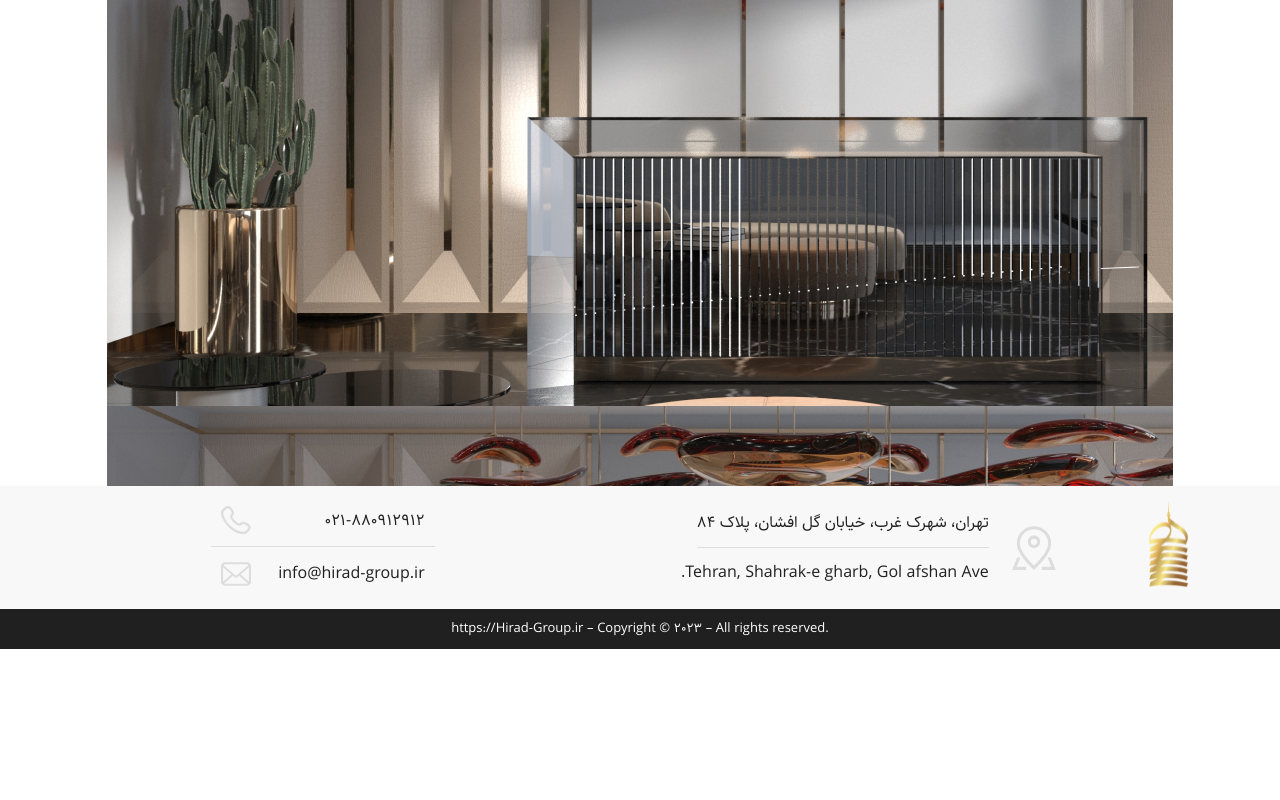
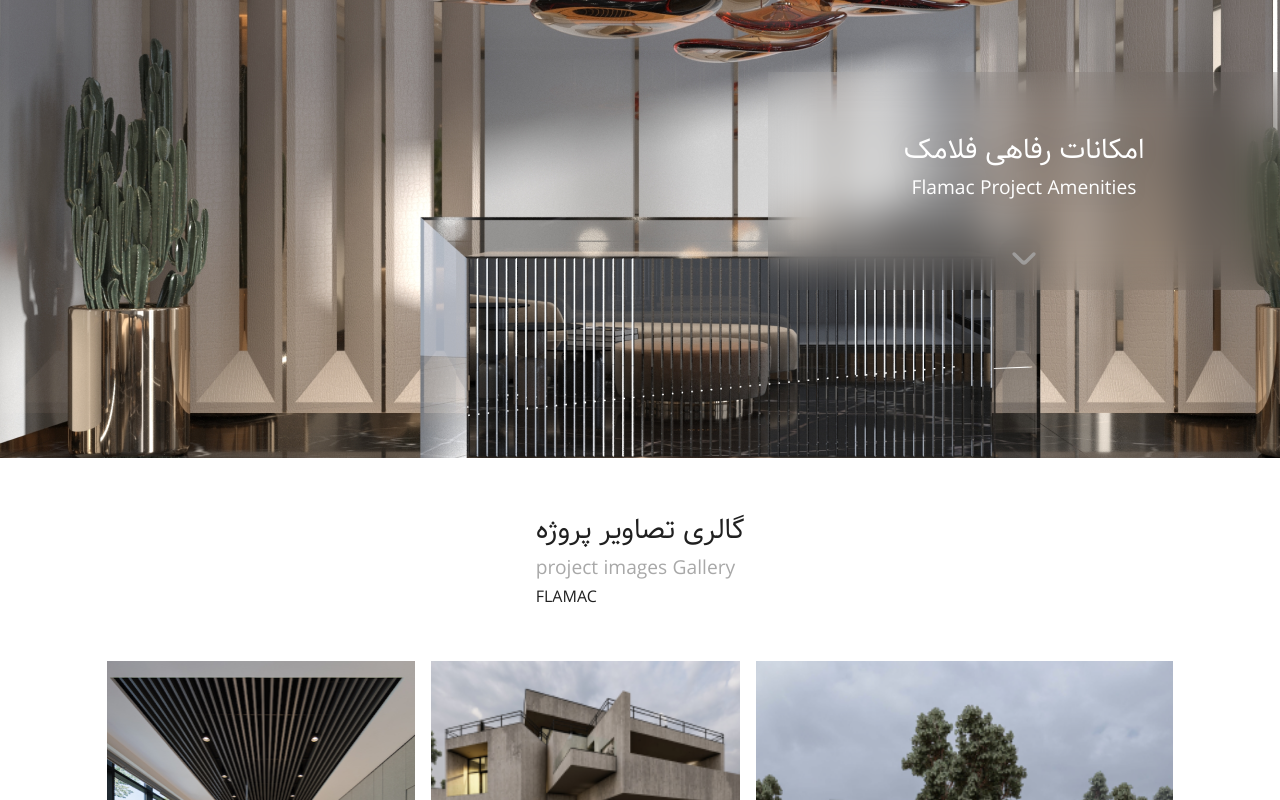
Before and after one commit to masoud-Tesna/hirad, a Next.js app: page /projects/1 in a window 1280 px wide. Shown: the part 1560-2360 px from the top of the page. Before the commit the page ends 2209 px from the top, so only its background shows below. Built offline with nearby package versions, Linux system fonts and the light colour scheme.

Commit message:
update project

```diff
--- a/next.config.js
+++ b/next.config.js
@@ -1,4 +1,6 @@
 /** @type {import('next').NextConfig} */
-const nextConfig = {}
+const nextConfig = {
+  output: 'standalone'
+};
 
-module.exports = nextConfig
+module.exports = nextConfig;
--- a/package.json
+++ b/package.json
@@ -23,6 +23,7 @@
     "react-multi-date-picker": "^4.4.1",
     "react-scroll-parallax": "^3.4.4",
     "react-toastify": "^9.1.3",
+    "sharp": "^0.32.6",
     "styled-components": "^6.1.1",
     "swiper": "^11.0.5",
     "twin.macro": "^3.4.0"
--- a/src/app/components/ProjectsListSlider.js
+++ b/src/app/components/ProjectsListSlider.js
@@ -12,7 +12,7 @@ import 'swiper/css/pagination';
 import {Button, Col, Row} from 'antd';
 import Image from 'next/image';
 
-export default () => {
+const ProjectsListSlider = () => {
   return (
     <div className="d-ltr">
       {/*<swiper-container
@@ -736,7 +736,7 @@ export default () => {
       </Swiper>
     </div>
   );
-}
+};
 
 const ProjectImageGallery = ({images}) => {
   return (
@@ -758,3 +758,5 @@ const ProjectImageGallery = ({images}) => {
     </Swiper>
   );
 };
+
+export default ProjectsListSlider;
--- /dev/null
+++ b/src/app/projects/[projectName]/components/ProjectAmenities.js
@@ -0,0 +1,139 @@
+'use client';
+
+import projectAmenitiesBg from '/public/images/projectAmenitiesBg.png';
+import {Col, Row} from 'antd';
+import {useState} from 'react';
+import classNames from 'classnames';
+import downOutlined from '/public/icons/downOutlined.svg';
+import parkingIcon from '/public/icons/parking.svg';
+import cinemaIcon from '/public/icons/cinema.svg';
+import snookerIcon from '/public/icons/snooker.svg';
+import Image from 'next/image';
+
+const ProjectAmenities = () => {
+  const [showAmenitiesVisible, setShowAmenitiesVisible] = useState(false);
+
+  return (
+    <Row
+      className=""
+      style={{backgroundImage: `url('${projectAmenitiesBg.src}')`}}
+      align="middle h-[555px] mx-[-10%]"
+    >
+      <Col
+        className={classNames('w-2/5 fill-[linear-gradient(180deg,rgba(137,137,137,0.50)_-2.81%,rgba(255,255,255,0.00)_104.22%)] drop-shadow-[-3px_0px_12px_rgba(0,0,0,0.12)] backdrop-blur-[20px] transition-[height] ease-in-out duration-[2s] pt-[56px] pb-[22px] px-[2%] text-white text-center', {'h-full': showAmenitiesVisible})}
+      >
+        <div className="text-captionXxl">
+          امکانات رفاهی فلامک
+        </div>
+
+        <div className="text-captionXl">
+          Flamac Project Amenities
+        </div>
+
+        <div className={classNames('w-1/2 mt-[25px] mx-auto space-y-[12px] [&>div]:border-solid [&>div]:border-0 [&>div]:border-b [&>div]:border-white [&>div]:pb-[12px] max-h-0 !transition-[max-height]  duration-[.4s] overflow-hidden', {'!max-h-full': showAmenitiesVisible})}>
+          <div>
+            <Row align="middle" gutter={18}>
+              <Col flex="50px" className="text-end">
+                <Image
+                  src={parkingIcon}
+                  alt={'parking'}
+                  layout="responsive"
+                />
+              </Col>
+
+              <Col className="ps-[12px]">
+                Parking | پارکینگ
+              </Col>
+            </Row>
+          </div>
+          <div>
+            <Row align="middle" gutter={18}>
+              <Col flex="50px" className="text-end">
+                <Image
+                  src={cinemaIcon}
+                  alt={'parking'}
+                  layout="responsive"
+                />
+              </Col>
+
+              <Col className="ps-[12px]">
+                Cinema | سینما
+              </Col>
+            </Row>
+          </div>
+          <div>
+            <Row align="middle" gutter={18}>
+              <Col flex="50px" className="text-end">
+                <Image
+                  src={snookerIcon}
+                  alt={'parking'}
+                  layout="responsive"
+                />
+              </Col>
+
+              <Col className="ps-[12px]">
+                Snooker | بیلیارد
+              </Col>
+            </Row>
+          </div>
+          <div>
+            <Row align="middle" gutter={18}>
+              <Col flex="50px" className="text-end">
+                <Image
+                  src={parkingIcon}
+                  alt={'parking'}
+                  layout="responsive"
+                />
+              </Col>
+
+              <Col className="ps-[12px]">
+                Parking | پارکینگ
+              </Col>
+            </Row>
+          </div>
+          <div>
+            <Row align="middle" gutter={18}>
+              <Col flex="50px" className="text-end">
+                <Image
+                  src={cinemaIcon}
+                  alt={'parking'}
+                  layout="responsive"
+                />
+              </Col>
+
+              <Col className="ps-[12px]">
+                Cinema | سینما
+              </Col>
+            </Row>
+          </div>
+          <div>
+            <Row align="middle" gutter={18}>
+              <Col flex="50px" className="text-end">
+                <Image
+                  src={snookerIcon}
+                  alt={'parking'}
+                  layout="responsive"
+                />
+              </Col>
+
+              <Col className="ps-[12px]">
+                Snooker | بیلیارد
+              </Col>
+            </Row>
+          </div>
+        </div>
+
+        <div className="mt-[20px]">
+          <Image
+            src={downOutlined}
+            alt={''}
+            className={classNames('transition-all ease-in-out duration-[.4s]', {'rotate-180': showAmenitiesVisible})}
+            onClick={() => setShowAmenitiesVisible(current => !current)}
+          />
+        </div>
+      </Col>
+    </Row>
+  );
+};
+
+export default ProjectAmenities;
--- /dev/null
+++ b/src/app/projects/[projectName]/components/ProjectGallery.js
@@ -0,0 +1,47 @@
+import {Col, Row} from 'antd';
+
+const ProjectGallery = () => {
+  return (
+    <>
+
+      <Row justify={'center'} className="my-[50px]">
+        <Col className="text-end">
+          <div className="text-black text-captionXxl">
+            گالری تصاویر پروژه
+          </div>
+
+          <div className="text-gray-40 text-captionXl">
+            project images Gallery
+          </div>
+
+          <div className="text-black text-captionLg uppercase">
+            FLAMAC
+          </div>
+        </Col>
+      </Row>
+
+      <div className="d-ltr grid grid-cols-10 grid-rows-10 gap-4 [&>div]:bg-center [&>div]:bg-cover [&>div]:bg-no-repeat">
+        <div className="col-span-3 row-span-5 h-[405px] bg-[url('/images/projects/project1.png')]" />
+
+        <div className="col-span-3 row-span-2 col-start-4 bg-[url('/images/projects/project2.png')]" />
+
+        <div className="col-span-3 row-span-3 col-start-4 row-start-3 bg-[url('/images/projects/project3.png')]" />
+
+        <div className="col-span-4 row-span-3 col-start-7 row-start-1 bg-[url('/images/projects/project4.png')]" />
+
+        <div className="col-span-4 row-span-2 col-start-7 row-start-4 bg-[url('/images/projects/project5.png')]" />
+
+        <div className="col-span-3 row-span-3 row-start-6 bg-[url('/images/projects/project1.png')]" />
+
+        <div className="col-span-4 row-span-3 col-start-4 row-start-6 bg-[url('/images/projects/project2.png')]" />
+
+        <div className="col-span-3 row-span-5 col-start-8 h-[524px] row-start-6 bg-[url('/images/projects/project3.png')]" />
+
+        <div className="col-span-7 row-span-2 row-start-9 bg-[url('/images/projects/project4.png')]" />
+
+      </div>
+    </>
+  );
+};
+
+export default ProjectGallery;
--- a/src/app/projects/[projectName]/page.js
+++ b/src/app/projects/[projectName]/page.js
@@ -2,16 +2,17 @@ import ChangeBanner from '@/app/projects/[projectName]/components/ChangeBanner';
 import {Col, Row} from 'antd';
 
 import projectImage from '/public/images/projects/felamak/forDescription.png';
-import projectAmenitiesBg from '/public/images/projectAmenitiesBg.png';
 import Image from 'next/image';
 import Description from '@/app/projects/[projectName]/components/Description';
+import ProjectAmenities from '@/app/projects/[projectName]/components/ProjectAmenities';
+import ProjectGallery from '@/app/projects/[projectName]/components/ProjectGallery';
 
 const ProjectDetailsPage = ({params: {projectName}}) => {
   return (
     <>
       <ChangeBanner projectName={projectName} />
 
-      <Row justify={'space-between'} align={'middle'}>
+      <Row justify={'space-between'} align={'middle'} className="mb-[100px]">
         <Col span={9}>
           <Description
             details={{
@@ -31,11 +32,9 @@ const ProjectDetailsPage = ({params: {projectName}}) => {
         </Col>
       </Row>
 
-      <div className="" style={{backgroundImage: `url('${projectAmenitiesBg.src}')`}}>
-        <div className="w-1/3 h-[683px]">
-          dd
-        </div>
-      </div>
+      <ProjectAmenities />
+
+      <ProjectGallery />
     </>
   );
 };
--- a/src/templates/BannerCTA.js
+++ b/src/templates/BannerCTA.js
@@ -4,8 +4,12 @@ import classNames from 'classnames';
 import {Col, Modal, Row, Space} from 'antd';
 import Image from 'next/image';
 import {useState} from 'react';
-import {motion} from 'framer-motion';
 import BookVisitForm from '@/app/components/BookVisitForm';
+
+import calendarIcon from '/public/icons/calendar.svg';
+import hotelIcon from '/public/icons/hotel.svg';
+import cooperationIcon from '/public/icons/cooperation.svg';
+import messagesIcon from '/public/icons/messages.svg';
 
 const BannerCTA = () => {
 
@@ -21,7 +25,7 @@ const BannerCTA = () => {
         <Col span={6}>
           <CTALink
             text={{persian: 'رزرو بازدید واحد', english: 'Book Visit'}}
-            icon={{path: '/icons/calendar.svg', width: 50, height: 54}}
+            icon={{path: calendarIcon, width: 50, height: 54}}
             onClick={() => setBookVisitModalVisible(true)}
           />
         </Col>
@@ -29,21 +33,21 @@ const BannerCTA = () => {
         <Col span={6}>
           <CTALink
             text={{persian: 'پروژه فلامک', english: 'Falamac'}}
-            icon={{path: '/icons/hotel.svg', width: 50, height: 54}}
+            icon={{path: hotelIcon, width: 50, height: 54}}
           />
         </Col>
 
         <Col span={6}>
           <CTALink
             text={{persian: 'همکاری با هیراد', english: 'Cooperation'}}
-            icon={{path: '/icons/cooperation.svg', width: 50, height: 54}}
+            icon={{path: cooperationIcon, width: 50, height: 54}}
           />
         </Col>
 
         <Col span={6}>
           <CTALink
             text={{persian: 'درباره هیراد', english: 'About Hirad'}}
-            icon={{path: '/icons/messages.svg', width: 50, height: 54}}
+            icon={{path: messagesIcon, width: 50, height: 54}}
           />
         </Col>
       </Row>
@@ -64,7 +68,6 @@ const BannerCTA = () => {
 
 const CTALink = ({text, icon, onClick}) => {
   return (
-    <motion.div whileTap={{scale: 0.75}}>
     <Space onClick={onClick} className="cursor-pointer select-none">
       <div className="[&>div]:text-center [&>div]:text-captionXl">
         <div className="text-black">{text?.persian}</div>
@@ -76,7 +79,6 @@ const CTALink = ({text, icon, onClick}) => {
         <Image src={icon?.path} alt={text?.persian} layout={'responsive'} width={icon?.width} height={icon?.height} />
       </div>
     </Space>
-    </motion.div>
   );
 };
 
--- a/src/utils/helpers.js
+++ b/src/utils/helpers.js
@@ -4,9 +4,9 @@ import persian from 'react-date-object/calendars/persian';
 import gregorian from 'react-date-object/calendars/gregorian';
 import messages from './inputRulesMessage';
 
-export const formatNumber = number => {
+/*export const formatNumber = number => {
   return number.toLocaleString(undefined, {maximumFractionDigits: 0});
-};
+};*/
 
 export const formatCadNumber = cardNumber => cardNumber?.replace(/\d{4}(?=.)/g, '$& - ');
 
```
Also changed, not shown: public/icons/downOutlined.svg (added), 1 other file (tests, documents, lock files or other folders). Lines whose indentation alone changed are shown as unchanged.
